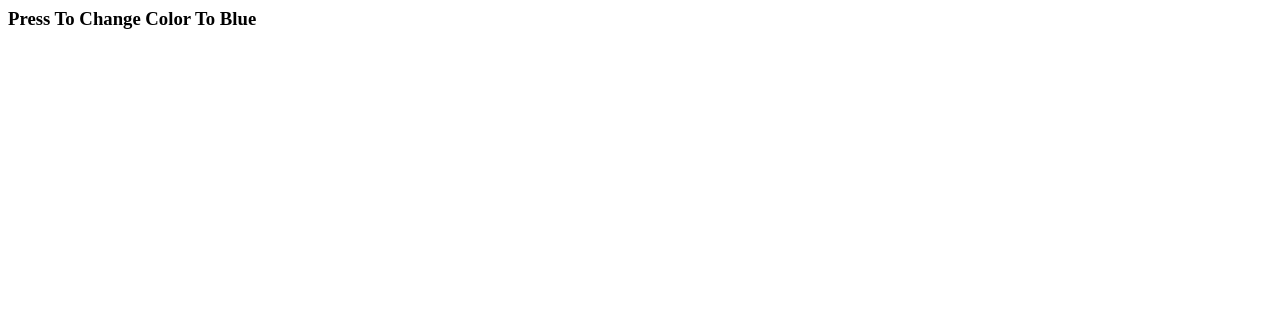
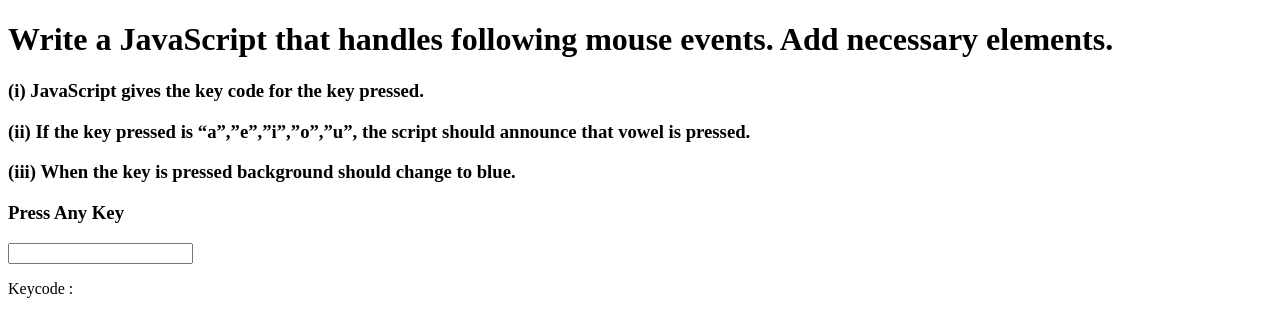
Before and after one commit to yashkhokhar28/JavaScript, a plain HTML site: page Mouse Event/MouseEvent1.html in a window 1280 px wide. Drawn offline with Linux system fonts and the light colour scheme.

Commit message:
Update MouseEvent1.html

```diff
--- a/Mouse Event/MouseEvent1.html
+++ b/Mouse Event/MouseEvent1.html
@@ -1,25 +1,60 @@
+<!DOCTYPE html>
 <html lang="en">
-<head>
-    <meta charset="UTF-8">
-    <meta http-equiv="X-UA-Compatible" content="IE=edge">
-    <meta name="viewport" content="width=device-width, initial-scale=1.0">
-    <title>Mouse Event</title>
-</head>
-<body id="demo">
-    <h3>Press To Change Color To Blue</h3>
+  <head>
+    <meta charset="UTF-8" />
+    <meta http-equiv="X-UA-Compatible" content="IE=edge" />
+    <meta name="viewport" content="width=device-width, initial-scale=1.0" />
+    <title>Mouse Event Programme</title>
+    <h1>
+      Write a JavaScript that handles following mouse events. Add necessary
+      elements.
+    </h1>
+    <h3>(i) JavaScript gives the key code for the key pressed.</h3>
+    <h3>
+      (ii) If the key pressed is “a”,”e”,”i”,”o”,”u”, the script should announce
+      that vowel is pressed.
+    </h3>
+    <h3>(iii) When the key is pressed background should change to blue.</h3>
+  </head>
+  <body id="body1">
+    <h3>Press Any Key</h3>
+    <input type="text" onkeypress="keypressed(event)" />
+    <p>Keycode :</p>
+    <p id="demo"></p>
     <script>
-        document.getElementById("demo").onmousedown = function(){
-            mousedown();
+      document.getElementById("body1").onkeydown = function () {
+        mousedown();
+      };
+      document.getElementById("body1").onkeyup = function () {
+        mouseup();
+      };
+      function mousedown() {
+        document.getElementById("body1").style.backgroundColor = "blue";
+      }
+      function mouseup() {
+        document.getElementById("body1").style.backgroundColor = "white";
+      }
+
+      function keypressed(event) {
+        var x = event.key;
+        var keycode = event.which;
+        document.getElementById("demo").innerHTML = keycode;
+        if (x == "a" || x == "A") {
+          alert("Vowel Pressed");
         }
-        document.getElementById("demo").onmouseup = function(){
-            mouseup();
+        if (x == "e" || x == "E") {
+          alert("Vowel Pressed");
         }
-        function mousedown() {
-            document.getElementById("demo").style.backgroundColor = "blue";
+        if (x == "i" || x == "I") {
+          alert("Vowel Pressed");
         }
-        function mouseup() {
-            document.getElementById("demo").style.backgroundColor = "green";
+        if (x == "o" || x == "O") {
+          alert("Vowel Pressed");
         }
+        if (x == "u" || x == "U") {
+          alert("Vowel Pressed");
+        }
+      }
     </script>
-</body>
+  </body>
 </html>
```
